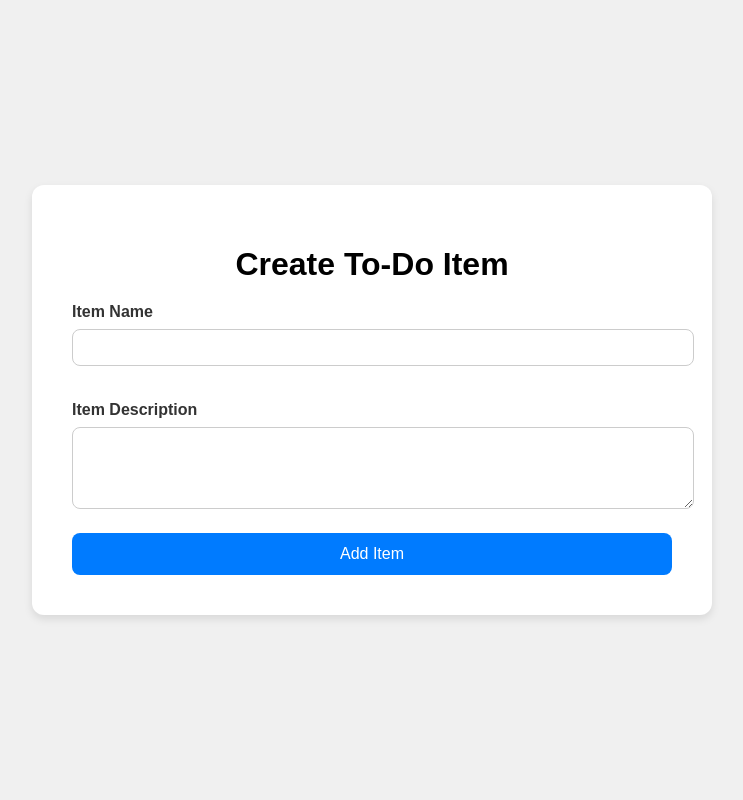
After one commit to ntaralekar1234/flask-mongo, a Flask app: page /to-do in a window 1280 px wide. The commit adds this page. Shown: the whole page, without its empty margins (268-1011 px from the left). Run offline with Flask 3, Linux system fonts and the light colour scheme.

Commit message:
to-do frontend feature implemented

```diff
--- a/app.py
+++ b/app.py
@@ -50,6 +50,10 @@ def get_data():
             "data" : data
         }), 200
 
+@app.route("/to-do", methods=["GET"])
+def index():
+    return render_template('to-do.html')
+
 
 
 if __name__ == "__main__":
--- a/static/style.css
+++ b/static/style.css
@@ -42,7 +42,8 @@ label {
 input[type="text"],
 input[type="date"],
 input[type="email"],
-input[type="tel"] {
+input[type="tel"],
+form textarea {
   width: 100%;
   padding: 10px;
   margin-bottom: 20px;
@@ -94,3 +95,18 @@ th {
 tr:nth-child(even) {
   background-color: #f9f9f9;
 }
+
+/* To do Form*/
+.todo-container {
+  width: 100%;
+  max-width: 600px;
+}
+
+.todo-container label {
+  margin-top: 15px;
+  font-weight: bold;
+}
+
+form textarea {
+  resize: vertical;
+}
--- /dev/null
+++ b/templates/to-do.html
@@ -0,0 +1,23 @@
+<!DOCTYPE html>
+<html lang="en">
+  <head>
+    <meta charset="UTF-8" />
+    <meta name="viewport" content="width=device-width, initial-scale=1.0" />
+    <title>To-Do</title>
+    <link rel="stylesheet" href="{{ url_for('static', filename='style.css') }}" />
+  </head>
+  <body>
+    <div class="container todo-container">
+      <h1>Create To-Do Item</h1>
+      <form method="POST" action="/to-do/add">
+        <label for="item_name">Item Name</label>
+        <input type="text" id="item_name" name="item_name" required />
+
+        <label for="item_desc">Item Description</label>
+        <textarea id="item_desc" name="item_desc" rows="4" required></textarea>
+
+        <button type="submit">Add Item</button>
+      </form>
+    </div>
+  </body>
+</html>
```
